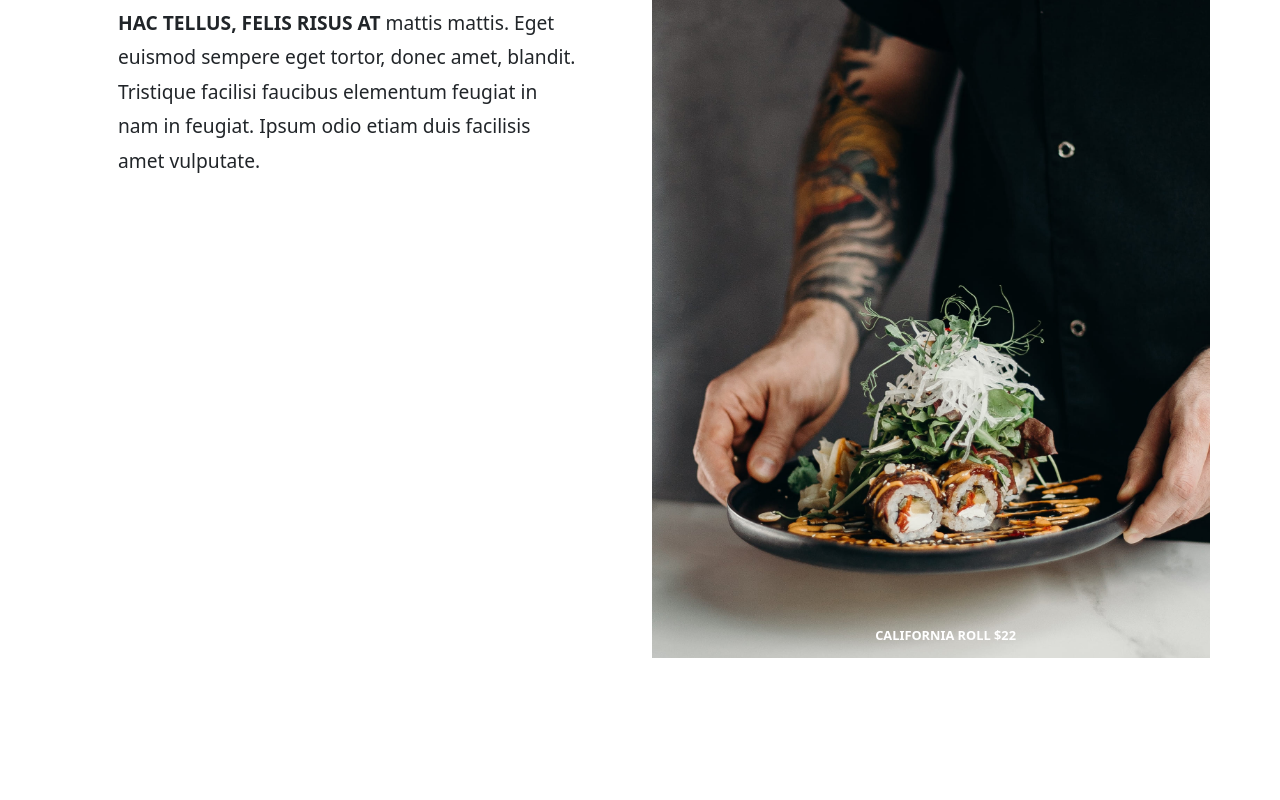
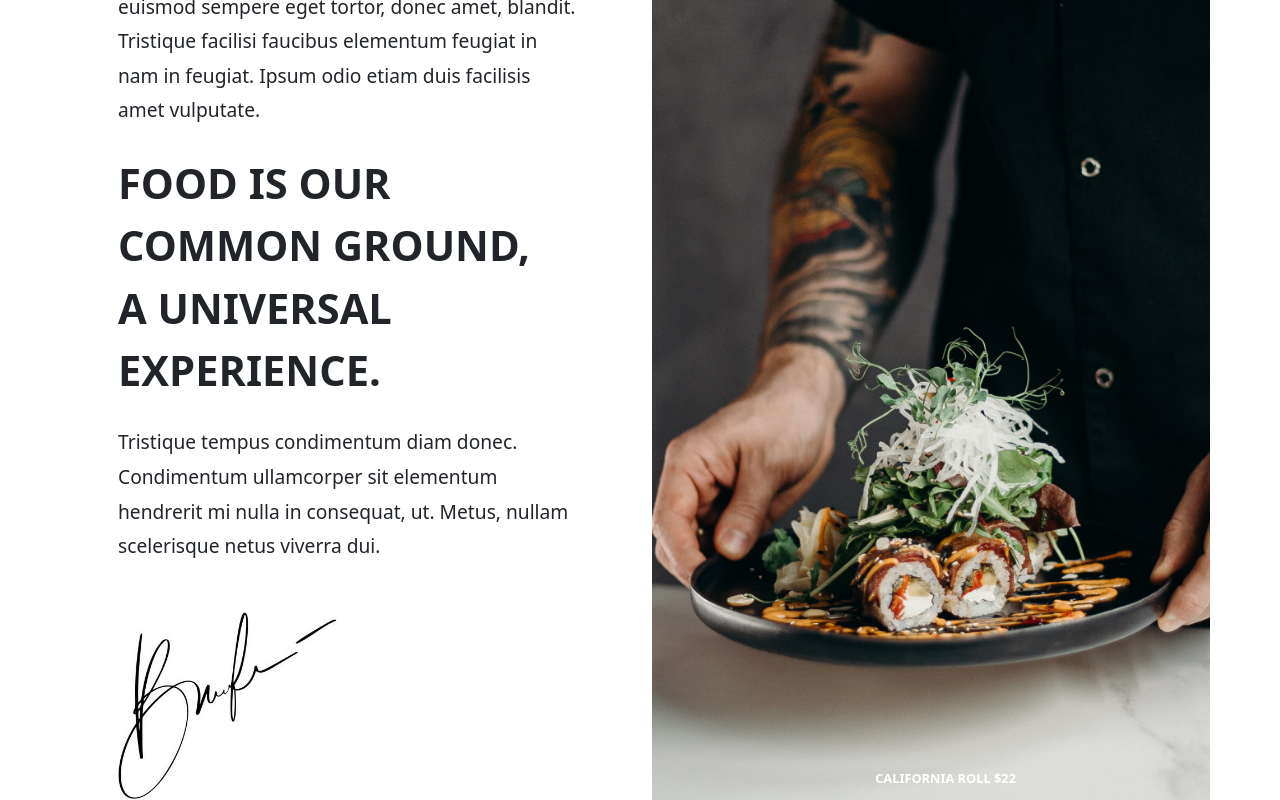
Before and after one commit to stecala/proj-html-vue-2, a Vue app: page / in a window 1280 px wide. Shown: the part 989-1789 px from the top of the page. Before the commit the page ends 1647 px from the top, so only its background shows below. Built offline with nearby package versions, Linux system fonts and the light colour scheme; a web font is replaced by a local one.

Commit message:
⭐ Feat (section end) : section promoMain has been completed separately for tile card

```diff
--- a/src/components/common/bannerCard.vue
+++ b/src/components/common/bannerCard.vue
@@ -56,7 +56,7 @@ export default {
         }
     }
     .title{
-        font-size: 3.7rem;
+        font-size: 2.7rem;
         line-height: 1.5;
         font-weight: 700;
     }
--- a/src/components/headerApp.vue
+++ b/src/components/headerApp.vue
@@ -204,6 +204,7 @@ export default {
     }
     nav{
         height: 100%;
+        min-height: 100vh;
         background-image: url('../../public/img/slider52x.jpg');
         background-position: 50% 75%;
         background-size: cover;
--- a/src/components/main-components/promoMain.vue
+++ b/src/components/main-components/promoMain.vue
@@ -1,17 +1,37 @@
 <template>
   <div class="container-lg mt-5 pt-lg-5 px-5 px-lg-0">
     <div class="row">
-        <div class="col-12 col-lg-6">
+        <!-- text part -->
+        <div class="col-12 col-md-6">
             <div class="row px-lg-5">
-                <div class="col-12 pt-lg-5">
+                <div class="col-12 pt-md-5">
                   <span class="txt-container">
                     <strong class="text-uppercase">hac tellus, felis risus at </strong>mattis mattis. Eget euismod sempere eget tortor, donec amet, blandit.
                     Tristique facilisi faucibus elementum feugiat in nam in feugiat. Ipsum odio etiam duis facilisis amet vulputate.
                   </span>
                 </div>
+                <div class="col-12 mt-4  text-uppercase ">
+                  <span class="title-lg d-none d-lg-block pe-lg-5 ">
+                      food is our common ground, a universal experience.
+                  </span>
+                  <span class="d-lg-none title-smartphone ">
+                      <strong>food is our common ground, a universal experience.</strong>
+                  </span>
+                </div>
+                <div class="col-12 mt-4">
+                  <span class="txt-container">
+                    Tristique tempus condimentum diam donec. Condimentum ullamcorper sit elementum hendrerit mi nulla in consequat, ut.
+                    Metus, nullam scelerisque netus viverra dui.
+                  </span>
+                </div>
+                <div class="col-6 mt-3 mt-lg-5">
+                    <img src="/img/signature.jpg" alt="signature">
+                </div>
             </div>
         </div>
-        <div class="d-none d-lg-block col-lg-6">
+
+        <!-- img part -->
+        <div class="d-none d-md-block col-md-6">
             <div class="img-container position-relative">
                 <img src="/img/info22x.jpg" alt="california roll">
                 <div class="position-absolute txt-absolute">
@@ -32,7 +52,8 @@ export default {
 <style scoped lang="scss">
 
 .img-container{
-  height: 700px;
+  min-height: 700px;
+  height: 100%;
   transition: all 0.5s;
   img{
     width: 100%;
@@ -55,4 +76,15 @@ export default {
   line-height: 1.8;
   font-size: 1.2rem;
 }
+.title-lg{
+  font-size: 2.6rem;
+  font-weight: 700;
+  line-height: 1.5;
+}
+.title-smartphone{
+  font-size: 1.4rem;
+}
+.col-6 > img{
+  width: 100%;
+}
 </style>
--- a/src/components/mainApp.vue
+++ b/src/components/mainApp.vue
@@ -1,6 +1,6 @@
 <template>
   <main>
-      <promoMain />
+    <promoMain />
   </main>
 </template>
 
```
